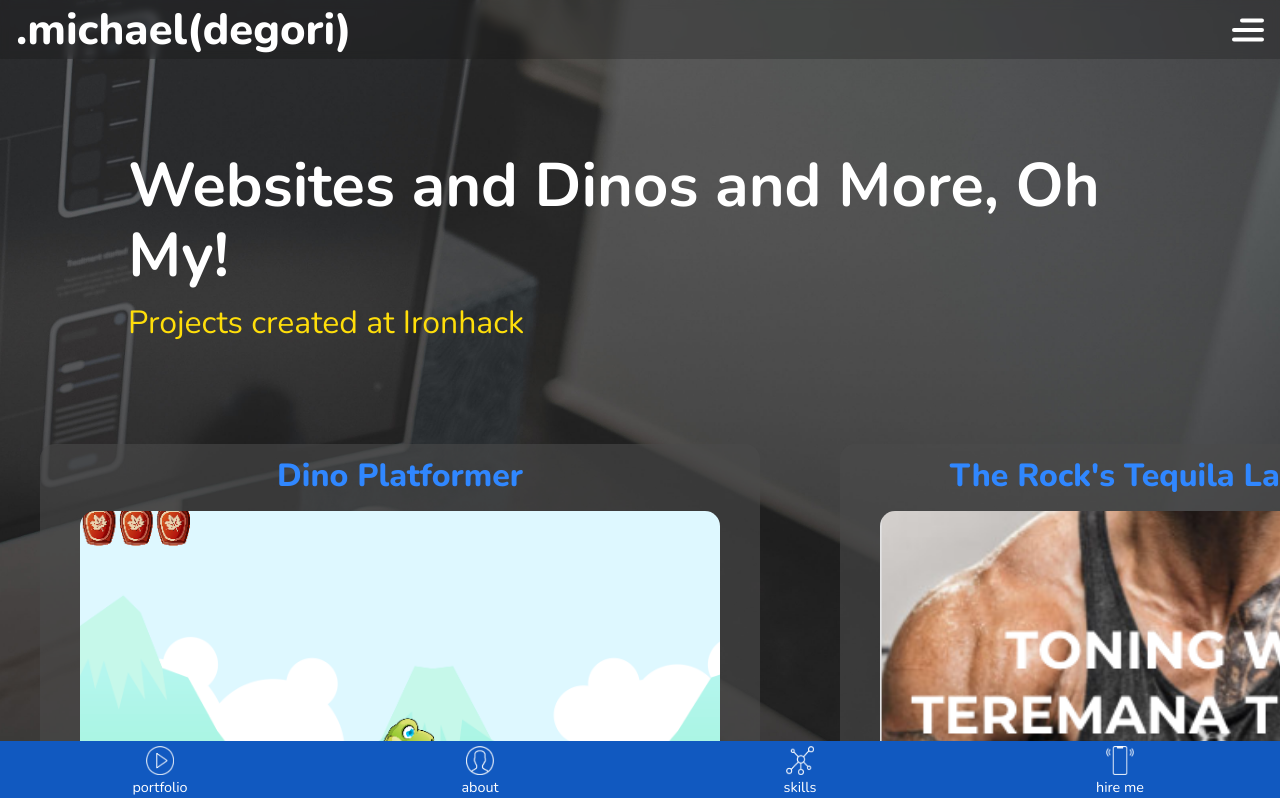
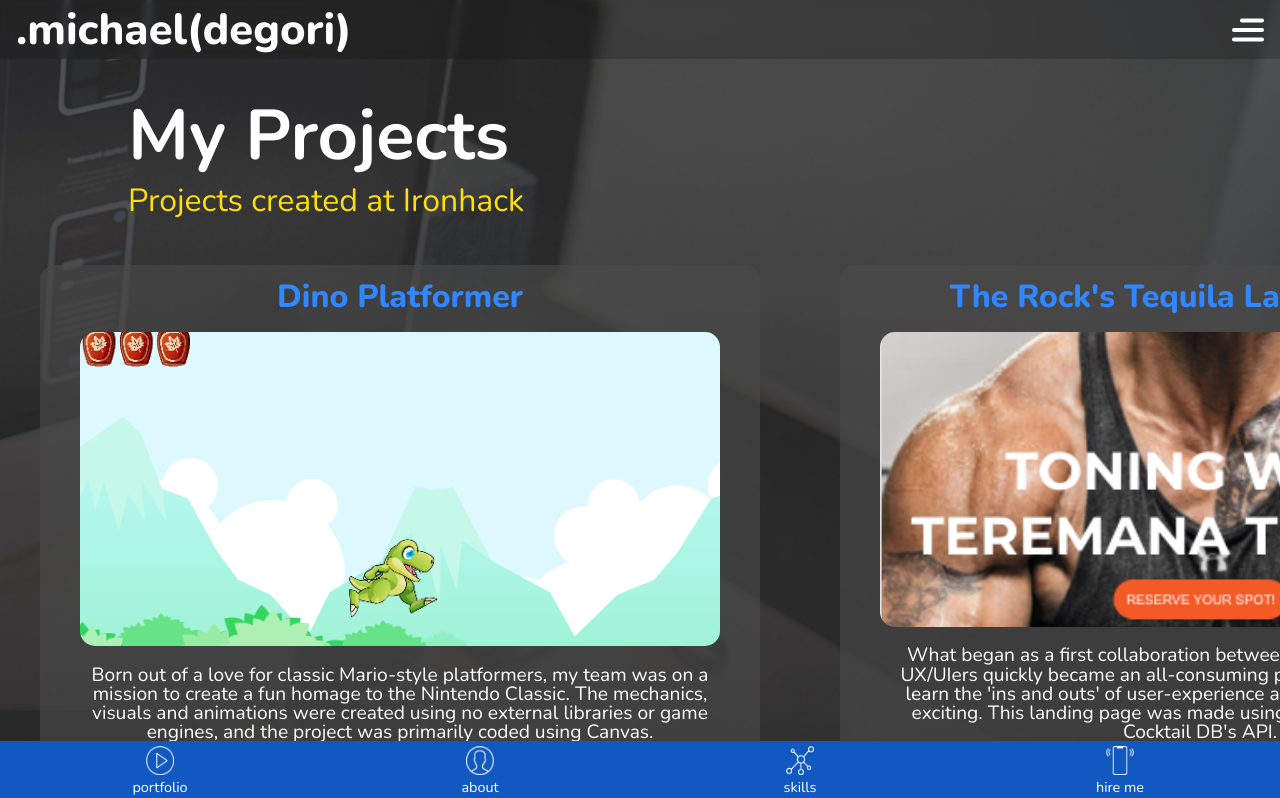
Before and after one commit to michaeldegori/portfolio-site, a React (Create React App) app: page /portfolio in a window 1280 px wide. Shown: the top 798 px of the page. Built offline with nearby package versions, Linux system fonts and the light colour scheme.

Commit message:
fixed height issue projects

```diff
--- a/src/components/Portfolio.js
+++ b/src/components/Portfolio.js
@@ -10,19 +10,18 @@ const Portfolio = () => {
       <main>
         <section id="portfolio-title">
           <div id="portfolio-title-container">
-            <h1>Websites and Dinos and More, Oh My!</h1>
+            <h1>My Projects</h1>
             <h3>Projects created at Ironhack</h3>
           </div>
         </section>
 
         <section id="portfolio-section">
-          <div id="portfolio-container">
             <div id="portfolio-carousel-container">
               <div className="projects">
                 <div className="projects-container">
                   <h2>Dino Platformer</h2>
                   <div id="dino-wrapper"></div>
-                  <p>Born out of a love for classic Mario-style platformers, my team was on a mission to create a fun homage to the Nintendo Classic. The mechanics were created using no external libraries or game engines, and the project was primarily coded using Canvas.</p>
+                  <p>Born out of a love for classic Mario-style platformers, my team was on a mission to create a fun homage to the Nintendo Classic. The mechanics, visuals and animations were created using no external libraries or game engines, and the project was primarily coded using Canvas.</p>
                   <button id="dino-link">Check me out!</button>
                 </div>
               </div>
@@ -34,7 +33,7 @@ const Portfolio = () => {
                   <button id="rock-link">Check me out!</button>
                 </div>
               </div>
-              <div className="projects">
+              <div className="projects default-project">
                 <div className="projects-container">
                   <h2>Unnamed Project</h2>
                   <div id="default-wrapper"></div>
@@ -43,7 +42,6 @@ const Portfolio = () => {
                 </div>
               </div>
             </div>
-          </div>
         </section>
       </main>
     </div>
--- a/src/styles/App.css
+++ b/src/styles/App.css
@@ -123,7 +123,7 @@ html {
 .background-wrapper img {
   position: relative;
   left: -45%;
-  height: 125vmax;
+  height: 110vmax;
 }
 
 header {
--- a/src/styles/Porfolio.css
+++ b/src/styles/Porfolio.css
@@ -1,5 +1,5 @@
 #portfolio-title {
-  height: 30vmax;
+  height: 16vmax;
   width: 80%;
   margin: 3.75rem 10% 0;
   display:flex;
@@ -11,8 +11,8 @@
   font-family: 'Nunito', sans-serif;
   font-weight: 700;
   color: white;
-  font-size: 4.8vmax;
-  line-height: 5.5vmax;
+  font-size: 5.5vmax;
+  line-height: 6vmax;
 }
 
 #portfolio-title h3 {
@@ -21,7 +21,7 @@
   display: inline-block;
   color: #FFDE0A;
   font-size: 2.5vmax;
-  line-height: 4.8vmax;
+  line-height: 4vmax;
 }
 
 #portfolio-section {
@@ -42,6 +42,8 @@
   overflow-y: hidden;
   white-space: nowrap;
   scroll-snap-type: x mandatory;
+  display: flex;
+  align-items: center;
 }
 
 #portfolio-carousel-container::-webkit-scrollbar {
@@ -72,7 +74,7 @@
   font-family: 'Nunito', sans-serif;
   color: white;
   font-size: 1.2rem;
-  margin: 1.5vmax auto 0;
+  margin: 1.5vmax 5vmin 0;
   white-space: normal;
   width: 80vmin;
 }
```
Also changed, not shown: src/images/background.jpg, 1 other file (tests, documents, lock files or other folders).
